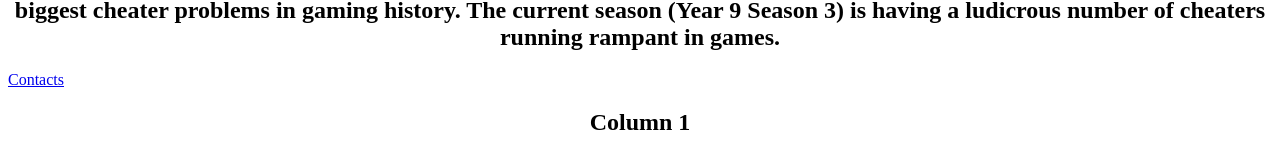
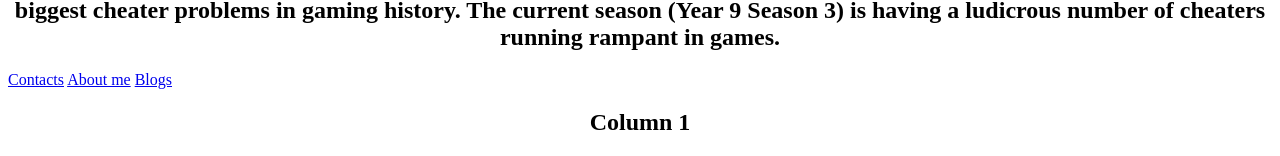
Before and after one commit to Breadst11ck/Breadst11ck.github.io, a plain HTML site: page index.html in a window 1280 px wide. Shown: the part 123-279 px from the top of the page. Drawn offline with Linux system fonts and the light colour scheme.

Commit message:
Added links

```diff
--- a/index.html
+++ b/index.html
@@ -8,6 +8,8 @@
 <nav class="mynav">
 
     <a href="contact.html">Contacts</a>
+    <a href="about.html">About me</a>
+    <a href="blog.html">Blogs</a>
 
 </nav>
 
```
